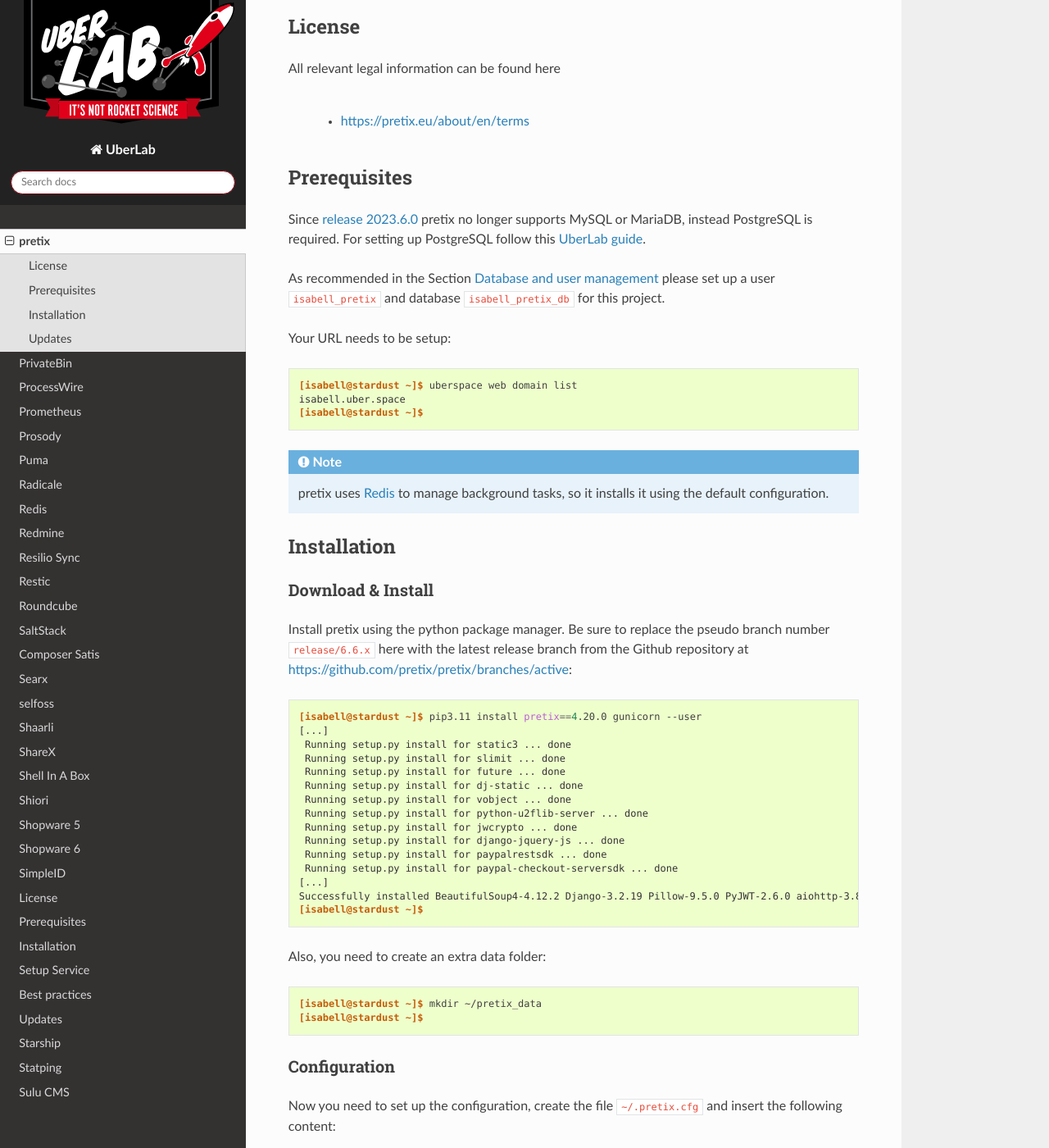
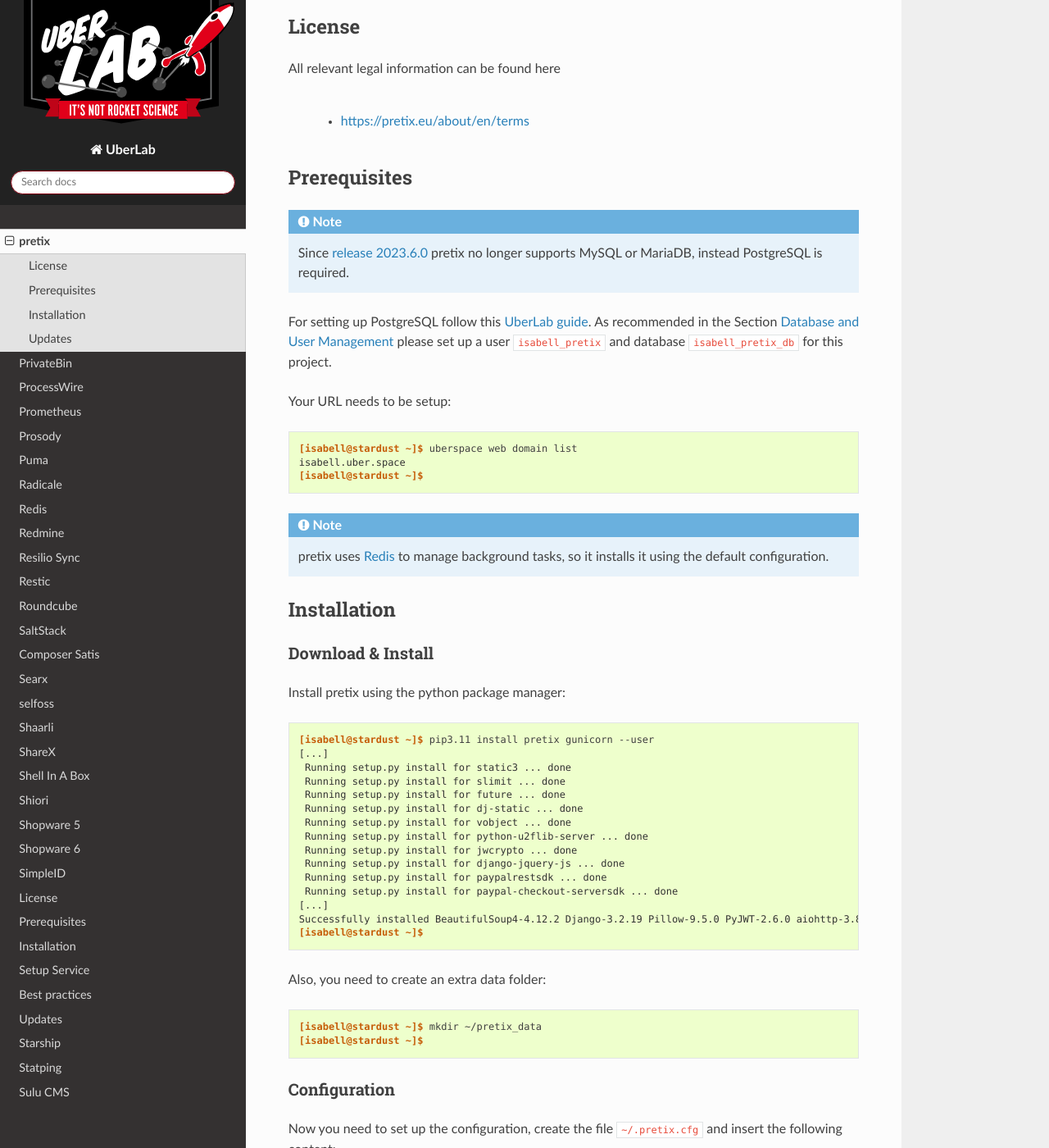
Before and after one commit to Uberspace/lab, a Sphinx documentation site: the page built from source/guide_pretix.rst, in a window 1280 px wide and 1400 px high, scrolled down 1601 px. Shown: the whole window at 82% size. Built offline with Sphinx 7.4.7 and the Read the Docs theme 2.0.0, drawn with Linux system fonts in a browser that asks for light colours.

Commit message:
Update guide_pretix.rst prepare for testing

```diff
--- a/source/guide_pretix.rst
+++ b/source/guide_pretix.rst
@@ -40,9 +40,9 @@
 Prerequisites
 =============
 
-Since `release 2023.6.0 <https://pretix.eu/about/en/blog/20230627-release-2023-6/>`_ pretix no longer supports MySQL or MariaDB, instead PostgreSQL is required. For setting up PostgreSQL follow this :lab:`UberLab guide <guide_postgresql>`.
+.. note:: Since `release 2023.6.0 <https://pretix.eu/about/en/blog/20230627-release-2023-6/>`_ pretix no longer supports MySQL or MariaDB, instead PostgreSQL is required.
 
-As recommended in the Section `Database and user management <https://lab.uberspace.de/guide_postgresql/#database-and-user-management>`_ please set up a user ``isabell_pretix`` and database ``isabell_pretix_db`` for this project.
+For setting up PostgreSQL follow this :lab:`UberLab guide <guide_postgresql>`. As recommended in the Section `Database and User Management <https://lab.uberspace.de/guide_postgresql/#database-and-user-management>`_ please set up a user ``isabell_pretix`` and database ``isabell_pretix_db`` for this project.
 
 Your URL needs to be setup:
 
@@ -60,11 +60,11 @@
 Download & Install
 ------------------
 
-Install pretix using the python package manager. Be sure to replace the pseudo branch number ``release/6.6.x`` here with the latest release branch from the Github repository at https://github.com/pretix/pretix/branches/active:
+Install pretix using the python package manager:
 
 ::
 
- [isabell@stardust ~]$ pip3.11 install pretix==4.20.0 gunicorn --user
+ [isabell@stardust ~]$ pip3.11 install pretix gunicorn --user
  [...]
   Running setup.py install for static3 ... done
   Running setup.py install for slimit ... done
```
Also changed, not shown: other parts of source/guide_pretix.rst (+1 -1 lines).
